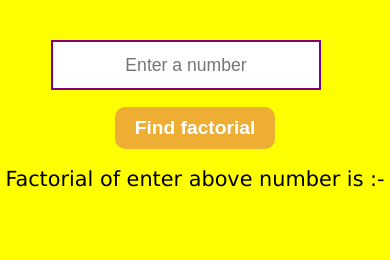
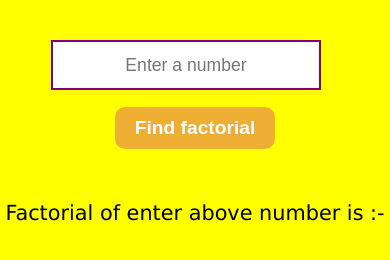
Before and after one commit to Adarshsingh251/Calculate-factorials, a plain HTML site: page index.html in a window 390 px wide. Drawn offline with Linux system fonts and the light colour scheme.

Commit message:
uplaoded index file to git

```diff
--- a/index.html
+++ b/index.html
@@ -67,7 +67,7 @@
                 margin-top:2vh;
             }
             p{
-                margin-top:6vh;
+                margin-top:10vh;
             }
         }
     </style>
```
